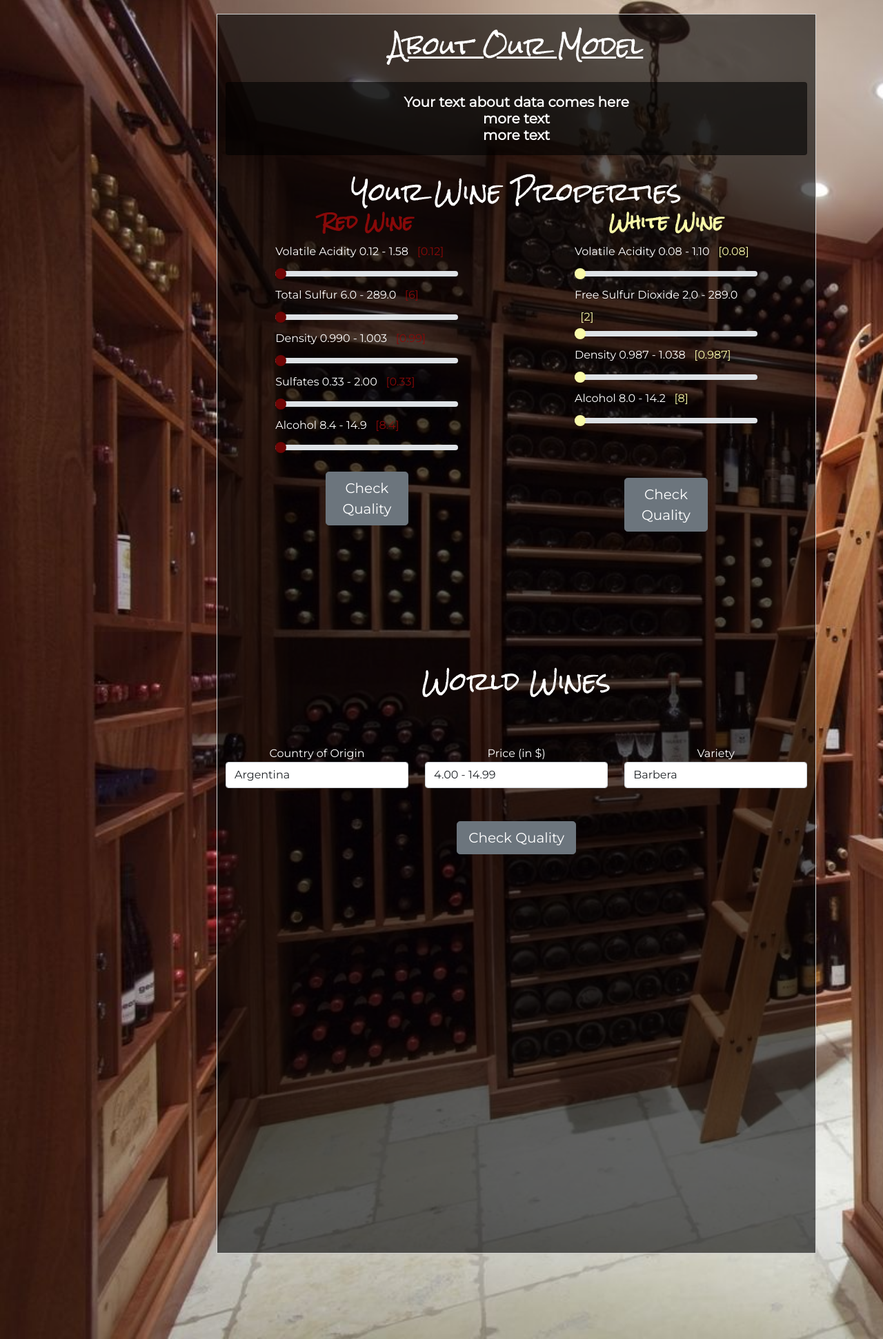
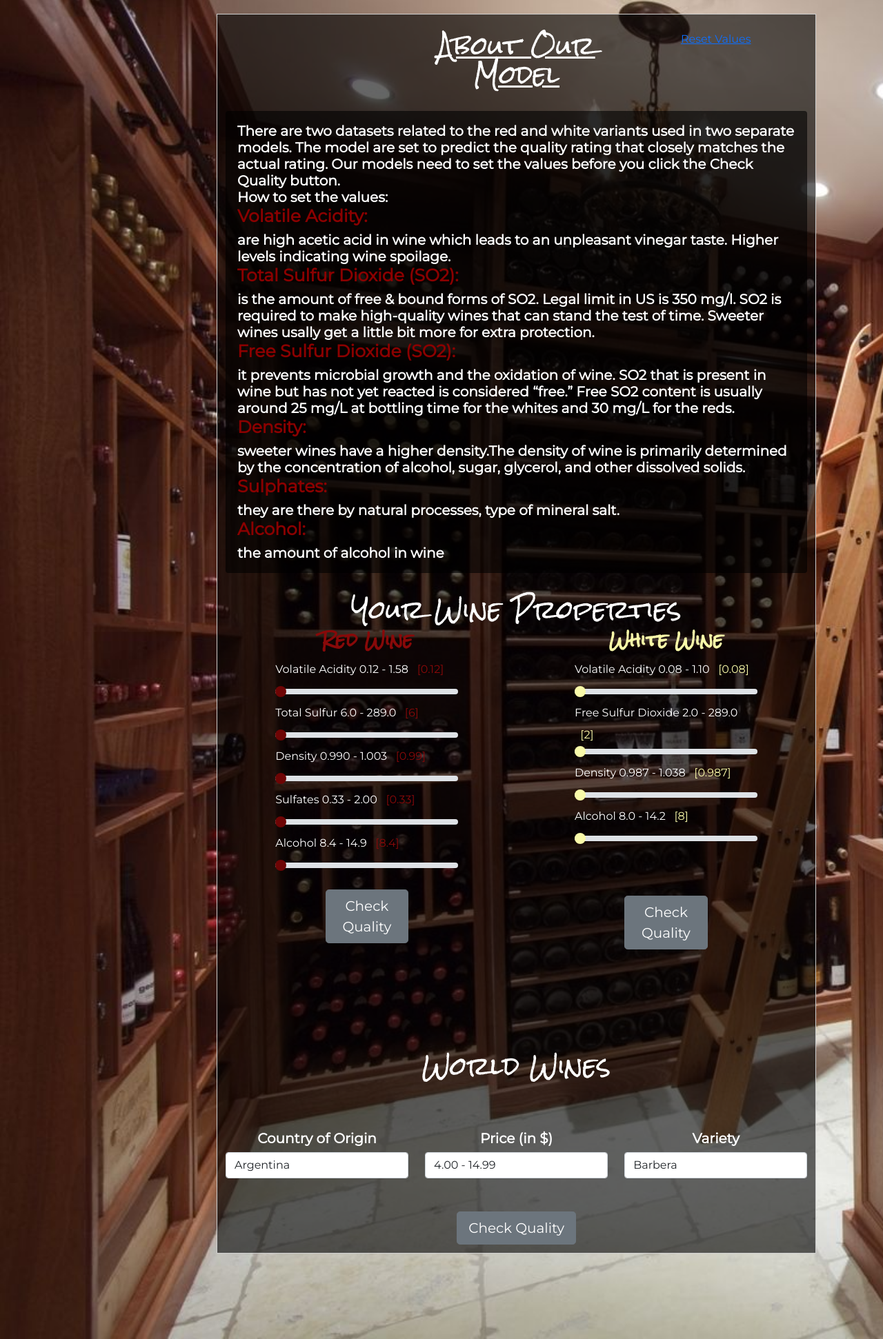
Before and after one commit to Mbutler22/Wine-Physiochemical-Analysis, a Flask app: page /machine_learning.html in a window 1280 px wide, after a click on "About Our Model". Shown: the part 56-1998 px from the top of the page at 69% size. Run offline with Flask 2, Linux system fonts and the light colour scheme; some libraries are stand-ins or nearby versions; some web fonts are replaced.

Commit message:
adding reset values, description for values

```diff
--- a/app.py
+++ b/app.py
@@ -22,19 +22,7 @@
         print(self.variety)
 
 
-routcome = ""
-rvolacidity = 0.12
-rTotalSulfur = 6.0
-rDensity = 0.990
-rSulfates = 0.33
-rAlcohol = 8.4
-woutcome =""
-wAcidity = 0.08
-wFreeSulfur = 2.00
-wDensity = 0.987
-wAlcohol = 8.0
 
-gwine = WWines()
 
 @app.route("/")
 @app.route("/index.html")
@@ -131,10 +119,38 @@
         gwine.outcome="Good Choice!"
     return redirect("/machine_learning.html")
 
+
+@app.route("/reset.html")
+def reset():
+    resetValues()
+    return redirect("/machine_learning.html")
+
+def resetValues():
+    global rvolacidity, rTotalSulfur, rDensity, rSulfates, rAlcohol
+    global wAcidity, wFreeSulfur, wDensity, wAlcohol
+    global gwine
+    global routcome, woutcome
+
+    routcome = ""
+    rvolacidity = 0.12
+    rTotalSulfur = 6.0
+    rDensity = 0.990
+    rSulfates = 0.33
+    rAlcohol = 8.4
+    woutcome =""
+    wAcidity = 0.08
+    wFreeSulfur = 2.00
+    wDensity = 0.987
+    wAlcohol = 8.0
+
+    gwine = WWines()
+
+
 @app.route("/team.html")
 def team():
     return render_template("team.html")
 
+resetValues()
 
 if __name__ == "__main__":
     app.run(debug=True)
--- a/static/css/ML.css
+++ b/static/css/ML.css
@@ -35,6 +35,13 @@
     font-family: 'Rock Salt', cursive;
     font-size: 25px;
     font-weight: bold;
+  }
+
+  h6 {
+    font-family: 'Montserrat', sans-serif;
+    font-size: 25px;
+    font-weight: bold;
+    color:darkred;
   }
 
 a.navbar-brand {
--- a/templates/machine_learning.html
+++ b/templates/machine_learning.html
@@ -53,19 +53,38 @@
             <div class="row">
                 <div class="col-lg-12 justify-content-center align-items-center text-center">
                     <br>
-                    <h3><a data-bs-toggle="collapse" href="#collapseDesc" role="button" aria-expanded="false"
-                            aria-controls="collapseDesc" class="text-white">
-                            About Our Model</a></h3>
+                    <div class="row">
+                        <div class="col-sm-4"></div>
+                        <div class="col-sm-4">
+                            <h3><a data-bs-toggle="collapse" href="#collapseDesc" role="button" aria-expanded="false"
+                                    aria-controls="collapseDesc" class="text-white">
+                                    About Our Model</a></h3>
+                        </div>
+                        <div class="col-sm-4 justify-content-right align-items-right text-right"><a href="/reset.html">Reset Values</a></div>
+                    </div>
                     <br>
                     <h4>
                         <div class="collapse" id="collapseDesc">
-                            <div class="card card-body" style="background-color: rgba(0,0,0,.6);">
-                                Your text about data comes here
+                            <div class="card card-body" style="background-color: rgba(0,0,0,.6); text-align: left">
+                                There are two datasets related to the red and white variants used in two separate models. The model are set to predict the quality rating that closely matches the
+                                actual rating. Our models need to set the values before you click the Check Quality button.
                                 <br>
-                                more text
+                                How to set the values:
+                                <h6>Volatile Acidity:</h6> are high acetic acid in wine which leads to an unpleasant vinegar taste.
+                                Higher levels indicating wine spoilage.
                                 <br>
-                                more text
-
+                                <h6>Total Sulfur Dioxide (SO2):</h6> is the amount of free & bound forms of SO2. Legal limit in US is 350 mg/l. SO2 is required to make high-quality wines that can stand the test of time.
+                                Sweeter wines usally get a little bit more for extra protection.
+                                <br>
+                                <h6>Free Sulfur Dioxide (SO2):</h6> it prevents microbial growth and the oxidation of wine. SO2
+                                that is present in wine but has not yet reacted is considered “free.” Free SO2 content is usually around 25 mg/L at bottling time for the whites and 30 mg/L for the reds.
+                                <br>
+                                <h6>Density:</h6> sweeter wines have a higher density.The density of wine is primarily determined
+                                by the concentration of alcohol, sugar, glycerol, and other dissolved solids.
+                                <br>
+                                <h6>Sulphates:</h6> they are there by natural processes, type of mineral salt.
+                                <br>
+                                <h6>Alcohol:</h6> the amount of alcohol in wine
                             </div>
                         </div>
                     </h4>
@@ -301,8 +320,6 @@
             <br>
             <br>
             <br>
-            <br>
-            <br>
             <div class="row">
 
                 <div class="col-lg-12 justify-content-center align-items-center text-center">
@@ -314,9 +331,11 @@
                         <br>
                         </p>
                         <form class="col-lg-12" action="{{ url_for('world_data') }}" method="post">
-                            <div class="row">
+                            <div class="row text-left">
                                 <div class="col-sm-4 form-group">
-                                    <label for="country">Country of Origin</label>
+                                    <label for="country">
+                                        <h4> Country of Origin </h4>
+                                    </label>
                                     <select class="custom-select form-control" id="country" name="country">
                                         <!-- <option selected>Select Country</option> -->
                                         <option value="1">Argentina</option>
@@ -330,7 +349,9 @@
                                 </div>
 
                                 <div class="col-sm-4 form-group">
-                                    <label for="price">Price (in $)</label>
+                                    <label for="price">
+                                        <h4>Price (in $)</h4>
+                                    </label>
                                     <select class="custom-select form-control" id="price" name="price">
                                         <!-- <option selected>Select Price</option> -->
                                         <option value="1">4.00 - 14.99</option>
@@ -345,7 +366,9 @@
                                 </div>
 
                                 <div class="col-sm-4 form-group">
-                                    <label for="variety">Variety</label>
+                                    <label for="variety">
+                                        <h4>Variety</h4>
+                                    </label>
                                     <select class="custom-select form-control" id="variety" name="variety">
                                         <!-- <option selected>Select Variety</option> -->
                                         <option value="1">Barbera</option>
@@ -392,7 +415,6 @@
                                 </div>
                             </div>
                         </form>
-                        <br>
                         <div class="row justify-content-center align-items-center text-center">
                             <div class="col-md-12 text-center outcome">
                                 <span style="color:rgba(236, 183, 104, 0.965)">
```
Also changed, not shown: 2 other files.
